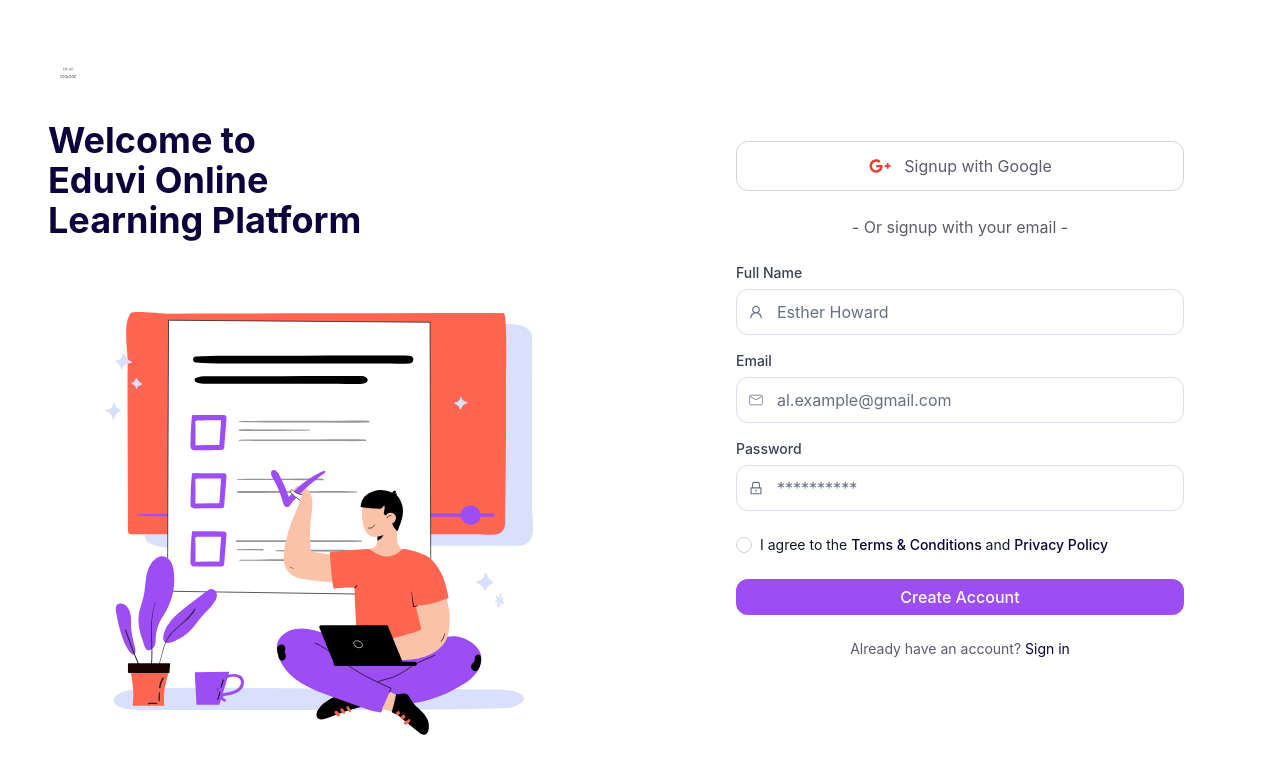
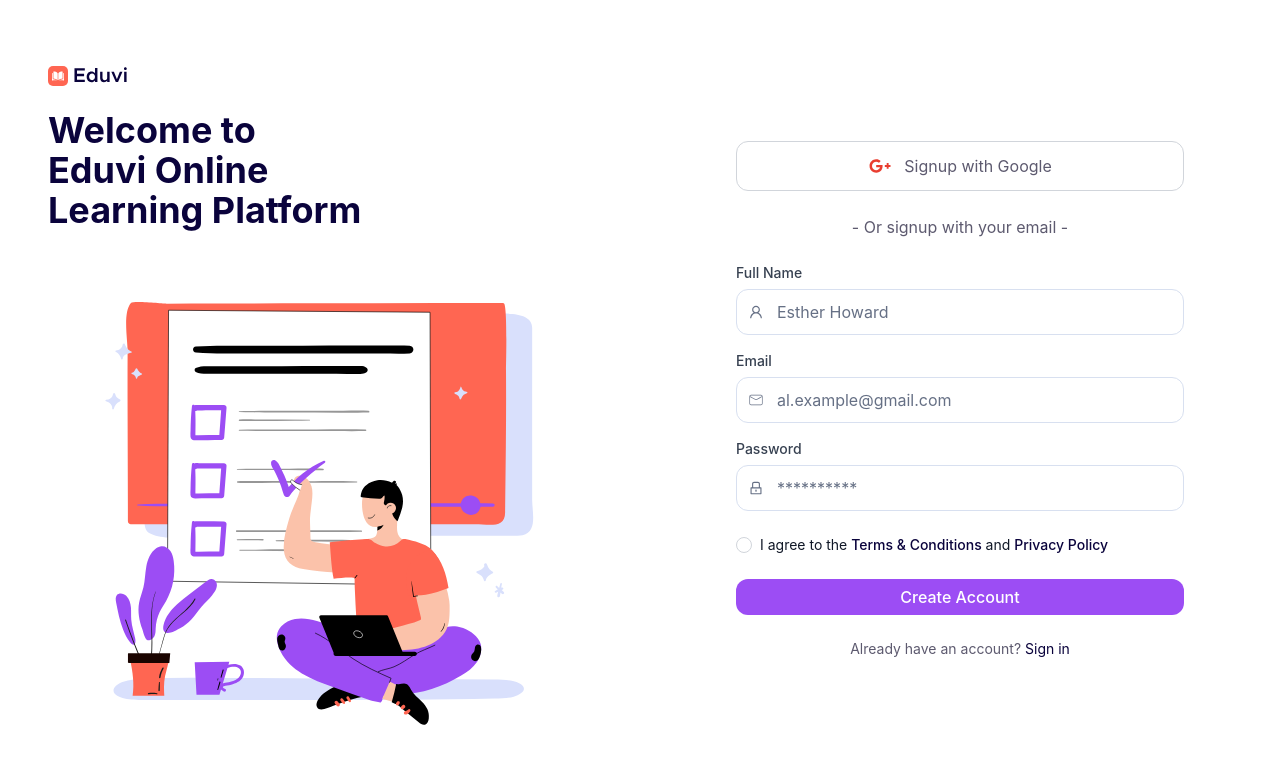
Before and after one commit to albert-byiringiro/eduvi, a React (Vite) app in the folder apps/frontend/: page / in a window 1280 px wide. Shown: the top 774 px of the page. Built offline with nearby package versions, Linux system fonts and the light colour scheme.

Commit message:
feat(auth): add actual logo component [refs: [TASK][Auth] Build Registration Form #12]

```diff
--- /dev/null
+++ b/apps/frontend/src/assets/Logo.tsx
@@ -0,0 +1,40 @@
+import { ReactElement } from 'react';
+
+interface CheckLogoProps {
+  className?: string;
+}
+
+export default function Logo({ className }: CheckLogoProps): ReactElement {
+  return (
+    <svg
+      width="80"
+      height="20"
+      viewBox="0 0 80 20"
+      fill="none"
+      xmlns="http://www.w3.org/2000/svg"
+      className={className}
+    >
+      <path
+        d="M36.8186 4.54V2.26H26.4786V16H36.8186V13.72H28.9786V10.14H36.0786V7.86H28.9786V4.54H36.8186ZM46.993 2.02V7.26C46.173 6.1 44.933 5.42 43.413 5.42C40.673 5.42 38.673 7.66 38.673 10.82C38.673 14 40.673 16.24 43.413 16.24C44.933 16.24 46.173 15.56 46.993 14.4V16H49.433V2.02H46.993ZM44.073 14.16C42.333 14.16 41.093 12.76 41.093 10.82C41.093 8.88 42.333 7.5 44.073 7.5C45.793 7.5 46.993 8.88 46.993 10.82C46.993 12.76 45.793 14.16 44.073 14.16ZM59.1798 5.66V12.2C59.0198 13.3 57.9598 14.16 56.6798 14.16C55.3998 14.16 54.4998 13.16 54.4998 11.76V5.66H52.1398V12.24C52.1398 14.58 53.7198 16.24 55.9798 16.24C57.3398 16.24 58.5398 15.58 59.1798 14.62V16H61.6198V5.66H59.1798ZM67.7688 16H70.0688L74.4488 5.66H71.8488L68.9088 13.18L65.9087 5.66H63.3288L67.7688 16ZM77.3847 4.1C78.1447 4.1 78.7647 3.44 78.7647 2.7C78.7647 1.96 78.1447 1.32 77.3847 1.32C76.6047 1.32 75.9847 1.96 75.9847 2.7C75.9847 3.44 76.6047 4.1 77.3847 4.1ZM76.1447 16H78.5847V5.66H76.1447V16Z"
+        fill="#0A033C"
+      />
+      <rect width="20" height="20" rx="5" fill="#FF6652" />
+      <path
+        d="M5.83596 5.41602C5.83564 5.41602 5.83527 5.41602 5.83495 5.41602C5.72145 5.41602 5.61471 5.46026 5.5341 5.54066C5.4526 5.62196 5.40771 5.7302 5.40771 5.84543V12.2844C5.40771 12.5206 5.60056 12.7131 5.83766 12.7137C6.83718 12.7161 8.51177 12.9244 9.66701 14.1334V7.39477C9.66701 7.31473 9.64656 7.23954 9.60798 7.17731C8.65981 5.65036 6.83774 5.41836 5.83596 5.41602Z"
+        fill="white"
+      />
+      <path
+        d="M14.5927 12.2845V5.84543C14.5927 5.7302 14.5479 5.62196 14.4664 5.54066C14.3858 5.46026 14.2789 5.41602 14.1655 5.41602C14.1652 5.41602 14.1648 5.41602 14.1645 5.41602C13.1628 5.4184 11.3407 5.6504 10.3925 7.17735C10.3539 7.23958 10.3335 7.31477 10.3335 7.39481V14.1334C11.4887 12.9244 13.1633 12.7161 14.1628 12.7137C14.3999 12.7131 14.5927 12.5206 14.5927 12.2845Z"
+        fill="white"
+      />
+      <path
+        d="M15.5703 6.90039H15.2589V12.2839C15.2589 12.8868 14.7678 13.3784 14.164 13.3798C13.3161 13.3819 11.9182 13.5476 10.9282 14.4847C12.6405 14.0654 14.4455 14.338 15.4742 14.5724C15.6026 14.6016 15.7354 14.5714 15.8383 14.4894C15.9408 14.4076 15.9996 14.2853 15.9996 14.154V7.32973C15.9997 7.093 15.807 6.90039 15.5703 6.90039Z"
+        fill="white"
+      />
+      <path
+        d="M4.74069 12.2839V6.90039H4.42933C4.19265 6.90039 4 7.093 4 7.32973V14.1539C4 14.2852 4.05883 14.4074 4.16137 14.4893C4.2642 14.5712 4.39681 14.6016 4.52546 14.5723C5.55415 14.3378 7.3592 14.0653 9.07137 14.4845C8.08139 13.5476 6.68348 13.3818 5.83568 13.3798C5.23192 13.3784 4.74069 12.8868 4.74069 12.2839Z"
+        fill="white"
+      />
+    </svg>
+  );
+}
--- a/apps/frontend/src/pages/auth/Signup.tsx
+++ b/apps/frontend/src/pages/auth/Signup.tsx
@@ -1,5 +1,5 @@
-import eduviLogo from '../../assets/img/eduvi-dummy-logo.png';
 import signupIllustration from '../../assets/img/signup-illustration.svg';
+import Logo from '../../assets/Logo';
 import SignupForm from '../../components/forms/SignupForm';
 
 export default function Signup() {
@@ -7,7 +7,7 @@ export default function Signup() {
     <div className="grid w-full min-h-screen grid-cols-1 bg-white lg:grid-cols-2">
       <div className="flex flex-col justify-center p-6 lg:p-12">
         <div className="mb-8 lg:mb-12">
-          <img src={eduviLogo} alt="Eduvi Logo" className="h-8 mb-4 lg:h-10 lg:mb-6" />
+          <Logo className="mb-4 lg:mb-6" />
           <h1 className="mb-4 text-3xl font-bold text-primary-900 lg:text-4xl">
             Welcome to <br />
             Eduvi Online <br />
```
